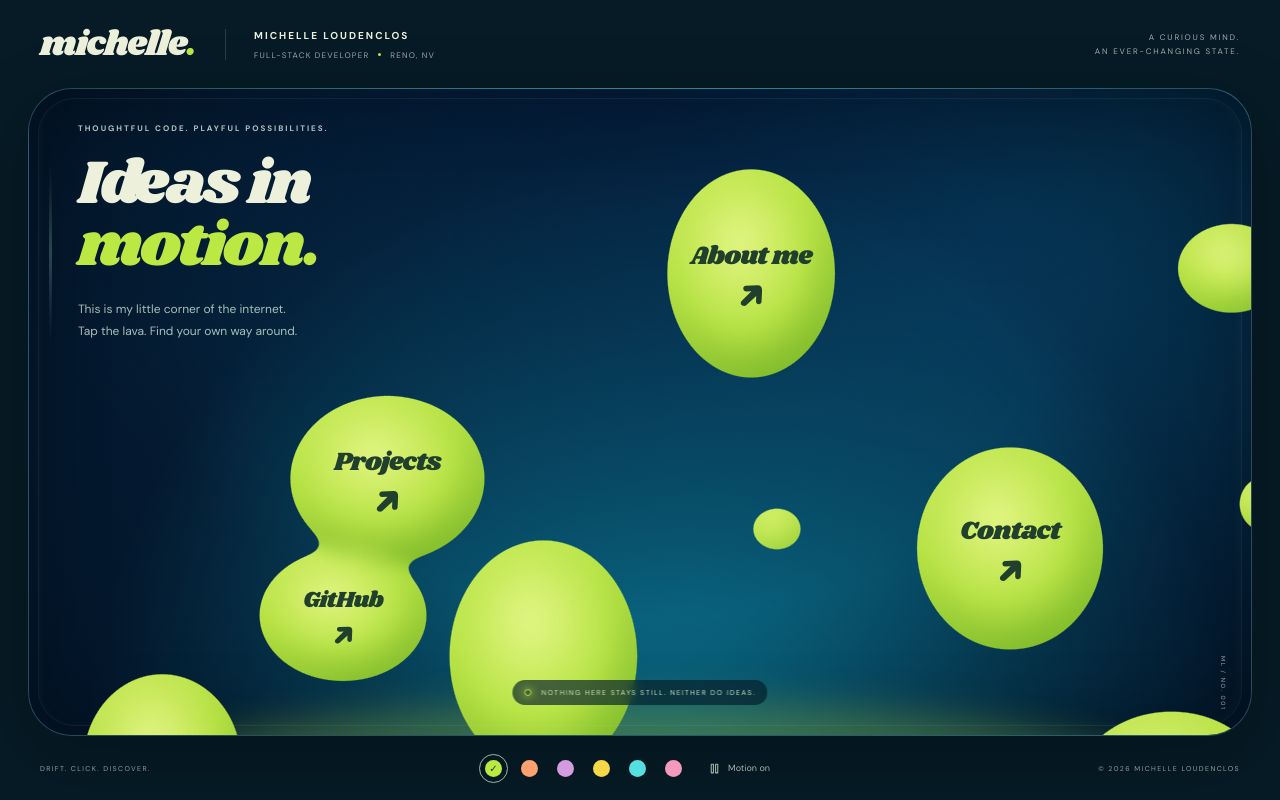
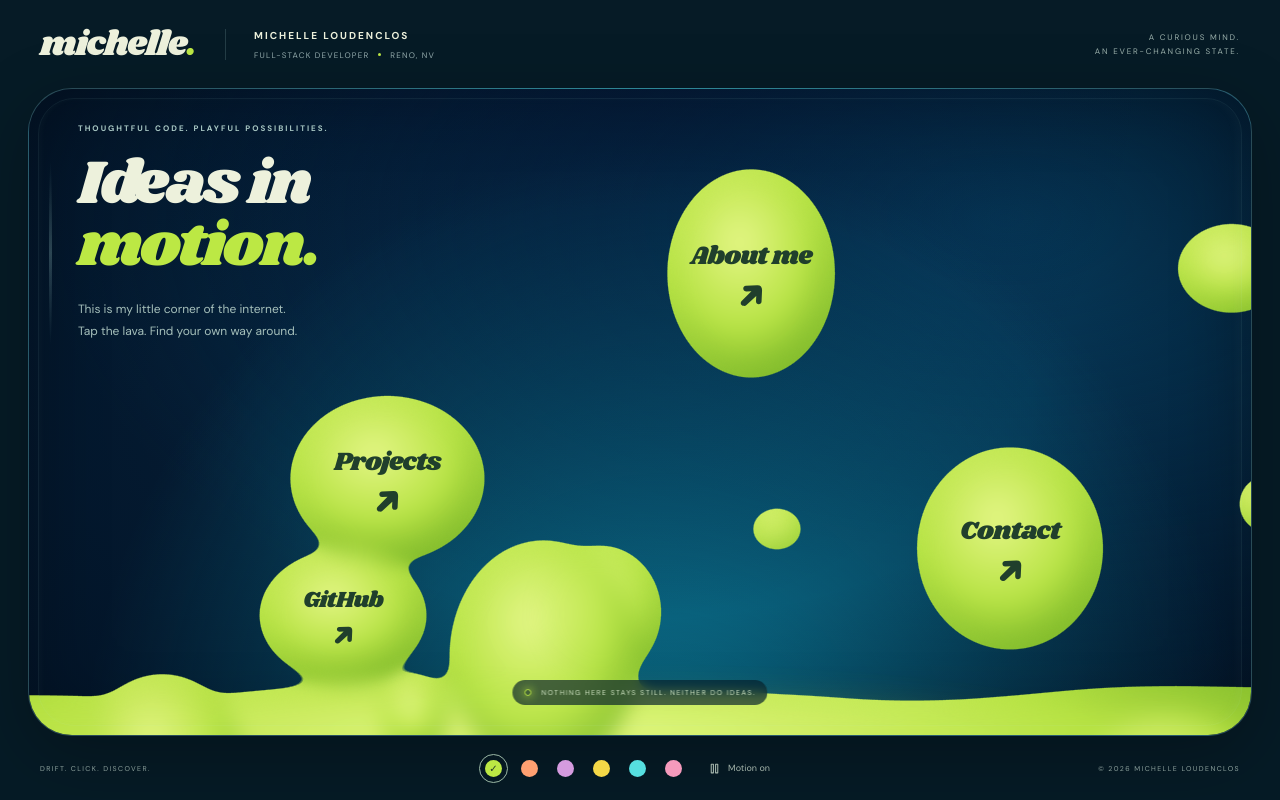
Before and after one commit to DeathsSong/Portfolio-Website, a React (Vite) app: page / in a window 1280 px wide. Built offline with nearby package versions, Linux system fonts and the light colour scheme.

Commit message:
Update Site source

```diff
--- a/src/App.css
+++ b/src/App.css
@@ -305,16 +305,6 @@
   border: 1px solid var(--wax);
   border-radius: 50%;
   box-shadow: 0 0 10px var(--wax);
-}
-.tank-mark {
-  position: absolute;
-  right: 24px;
-  bottom: 25px;
-  font-size: 6px;
-  letter-spacing: 1.6px;
-  color: #94b2ac;
-  z-index: 3;
-  writing-mode: vertical-rl;
 }
 .flow-back {
   position: absolute;
@@ -807,11 +797,6 @@
     bottom: 23px;
     gap: 7px;
   }
-  .tank-mark {
-    right: 14px;
-    bottom: 23px;
-    font-size: 5px;
-  }
   .flow-back {
     top: 16px;
     left: 17px;
--- a/src/App.tsx
+++ b/src/App.tsx
@@ -8,6 +8,7 @@ import {
 import { FiFileText, FiGithub, FiLinkedin, FiMail, FiPause, FiPlay } from "react-icons/fi";
 import { portfolio, projects } from "./content";
 import { lavaOutline } from "./lava-shape";
+import { createLavaPool, poolSlots } from "./lava-pool";
 import certificate from "./assets/general-assembly-certificate.png";
 import "./App.css";
 import "./viewport.css";
@@ -101,6 +102,7 @@ function useLava(
 ) {
   const activeRef = useRef(active);
   const requestDraw = useRef(() => {});
+  const pool = useRef<ReturnType<typeof createLavaPool> | null>(null);
   useLayoutEffect(() => {
     activeRef.current = active;
     requestDraw.current();
@@ -119,6 +121,7 @@ function useLava(
   useEffect(() => {
     const host = stage.current;
     if (!host) return;
+    pool.current ??= createLavaPool(host);
     let width = host.clientWidth,
       height = host.clientHeight;
     let frame = 0,
@@ -190,6 +193,7 @@ function useLava(
       const active = activeRef.current;
       const dt = Math.min(now - (last || now - 16), 40);
       last = now;
+      pool.current?.(now, width, height, motion);
       if (active !== previousActive) {
         const selected =
           positions.current[roots.findIndex((root) => root.id === active)];
@@ -803,6 +807,18 @@ function App() {
             fill="url(#molten)"
             filter="url(#liquid-goo)"
           >
+            <path id="lava-pool" d="" />
+            {poolSlots.map((i) => (
+              <ellipse
+                id={`pool-goop-${i}`}
+                key={`pool-goop-${i}`}
+                className="pool-goop"
+                cx="0"
+                cy="0"
+                rx="0"
+                ry="0"
+              />
+            ))}
             {ambient.map((_, i) => (
               <ellipse
                 id={`ambient-${i}`}
@@ -1108,9 +1124,6 @@ function App() {
           <span className="tiny-orbit" /> NOTHING HERE STAYS STILL. NEITHER DO
           IDEAS.
         </div>
-        <span className="tank-mark" aria-hidden="true">
-          ML / NO. 001
-        </span>
       </main>
       <footer className="world-footer">
         <span className="footer-instruction">
--- /dev/null
+++ b/src/lava-pool.ts
@@ -0,0 +1,114 @@
+export const poolSlots = Array.from({ length: 6 }, (_, i) => i);
+
+type PoolGoop = {
+  born: number;
+  life: number;
+  x: number;
+  size: number;
+  rise: number;
+  drift: number;
+  phase: number;
+};
+
+// Shares the lamp's animation loop and goo filter. Its own clock pauses with
+// Motion off, keeping the pool and its rising wax in place across menu changes.
+export function createLavaPool(host: HTMLElement) {
+  const pool = host.querySelector<SVGPathElement>("#lava-pool");
+  const shapes = poolSlots.map((i) =>
+    host.querySelector<SVGEllipseElement>(`#pool-goop-${i}`),
+  );
+  const goops: (PoolGoop | null)[] = poolSlots.map(() => null);
+  let clock = 0;
+  let last: number | null = null;
+  let nextGoop = 900 + Math.random() * 900;
+
+  return (now: number, width: number, height: number, motion: boolean) => {
+    if (motion && last !== null) clock += Math.min(now - last, 60);
+    last = now;
+    if (motion && clock >= nextGoop) {
+      const slot = goops.findIndex((goop) =>
+        !goop || clock - goop.born >= goop.life,
+      );
+      if (slot >= 0) {
+        goops[slot] = {
+          born: clock,
+          life: 14000 + Math.random() * 6000,
+          x: 0.1 + Math.random() * 0.8,
+          size: 24 + Math.random() * 28,
+          rise: 0.42 + Math.random() * 0.2,
+          drift: (Math.random() - 0.5) * 0.12,
+          phase: Math.random() * Math.PI * 2,
+        };
+      }
+      nextGoop = clock + 2800 + Math.random() * 2400;
+    }
+
+    const scale = Math.max(0.62, Math.min(width / 900, height / 600, 1.1));
+    const depth = Math.max(26, Math.min(height * 0.065, 64));
+    const amplitude = depth * 0.16;
+    const time = clock * 0.001;
+    const quietSurface = (x: number) =>
+      height - depth +
+      Math.sin((x / width) * Math.PI * 2.8 + time * 0.32) * amplitude +
+      Math.sin((x / width) * Math.PI * 6.6 - time * 0.21) * amplitude * 0.45;
+    const surface = (x: number) => {
+      let y = quietSurface(x);
+      for (const goop of goops) {
+        if (!goop) continue;
+        const pull = (clock - goop.born) / 4200;
+        if (pull < 0 || pull >= 1) continue;
+        const radius = goop.size * scale;
+        const distance = (x - goop.x * width) / (radius * 1.6);
+        y -= Math.sin(pull * Math.PI) * radius * 0.65 * Math.exp(-distance * distance);
+      }
+      return y;
+    };
+
+    // Extend the fill beyond the glass so the bottom always contains wax.
+    const points = Array.from({ length: 25 }, (_, i) => {
+      const x = -40 + ((width + 80) * i) / 24;
+      return { x, y: surface(x) };
+    });
+    const n = (value: number) => value.toFixed(2);
+    let path = `M${n(points[0].x)},${n(points[0].y)}`;
+    for (let i = 0; i < points.length - 1; i++) {
+      const a = points[Math.max(0, i - 1)];
+      const b = points[i];
+      const c = points[i + 1];
+      const d = points[Math.min(points.length - 1, i + 2)];
+      path += `C${n(b.x + (c.x - a.x) / 6)},${n(b.y + (c.y - a.y) / 6)} ${n(c.x - (d.x - b.x) / 6)},${n(c.y - (d.y - b.y) / 6)} ${n(c.x)},${n(c.y)}`;
+    }
+    pool?.setAttribute("d", `${path}L${width + 40},${height + 80}L-40,${height + 80}Z`);
+
+    shapes.forEach((shape, i) => {
+      const goop = goops[i];
+      const age = goop ? clock - goop.born : -1;
+      if (!shape) return;
+      if (!goop || age < 0 || age >= goop.life) {
+        shape.setAttribute("rx", "0");
+        shape.setAttribute("ry", "0");
+        if (goop && age >= goop.life) goops[i] = null;
+        return;
+      }
+      const progress = age / goop.life;
+      const fullRadius = goop.size * scale;
+      const tail = Math.min(1, (1 - progress) / 0.22);
+      const radius = fullRadius * (0.72 + Math.min(1, age / 2200) * 0.28) * tail;
+      const x = Math.max(
+        fullRadius + 12,
+        Math.min(
+          width - fullRadius - 12,
+          (goop.x + Math.sin(progress * Math.PI) * goop.drift) * width +
+            Math.sin(time * 0.7 + goop.phase) * fullRadius * 0.25,
+        ),
+      );
+      const y = quietSurface(goop.x * width) + fullRadius * 0.65 -
+        progress * (height * goop.rise + fullRadius * 2);
+      shape.setAttribute("cx", n(x));
+      shape.setAttribute("cy", n(y));
+      shape.setAttribute("rx", n(radius * (1 + Math.sin(time * 0.8 + goop.phase) * 0.16)));
+      shape.setAttribute("ry", n(radius * (1.12 + Math.cos(time * 0.65 + goop.phase) * 0.18)));
+    });
+    host.dataset.poolGoops = String(goops.filter(Boolean).length);
+  };
+}
--- a/src/viewport.css
+++ b/src/viewport.css
@@ -215,8 +215,7 @@
   }
 }
 @container (max-height:440px) {
-  .stage-caption,
-  .tank-mark {
+  .stage-caption {
     display: none;
   }
   .glob-hit > small {
```
Also changed, not shown: 1 other file (tests, documents, lock files or other folders).
